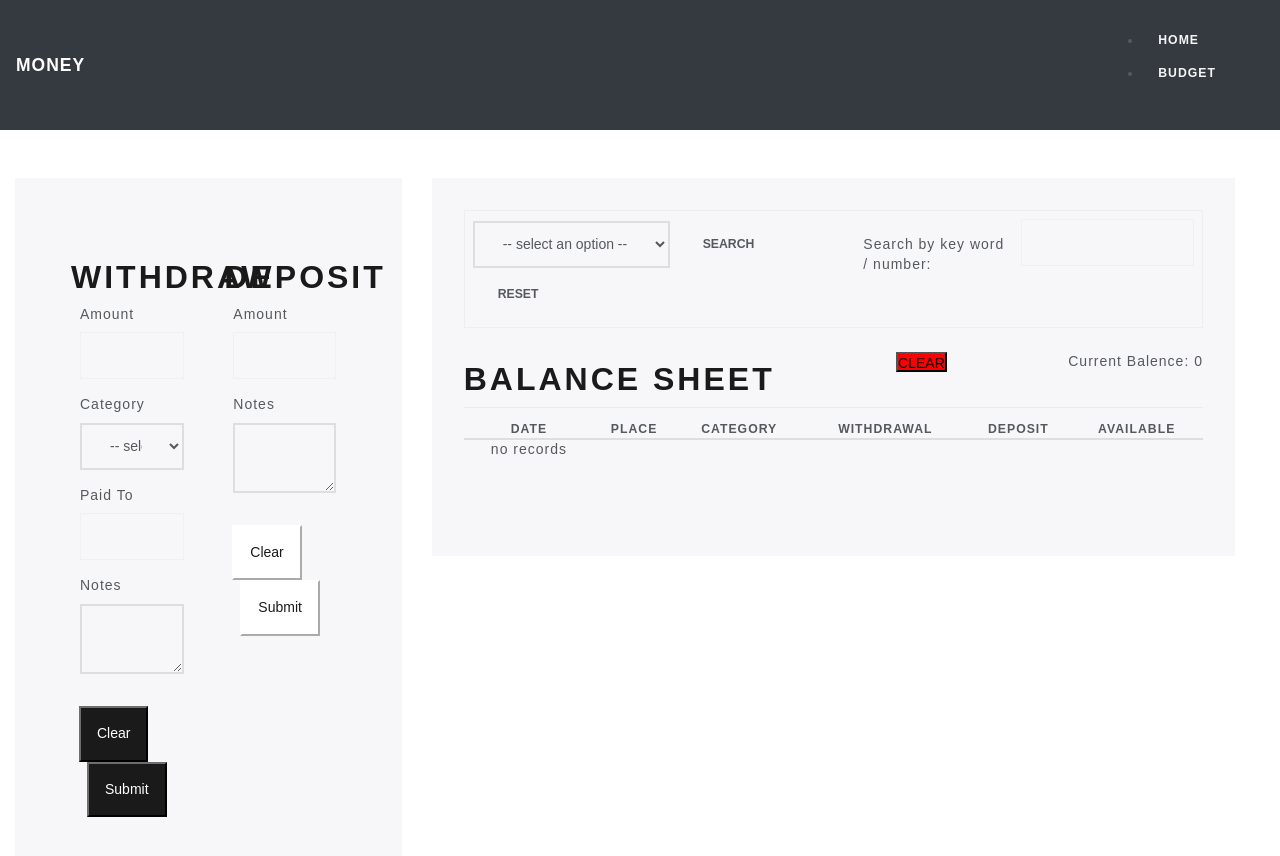
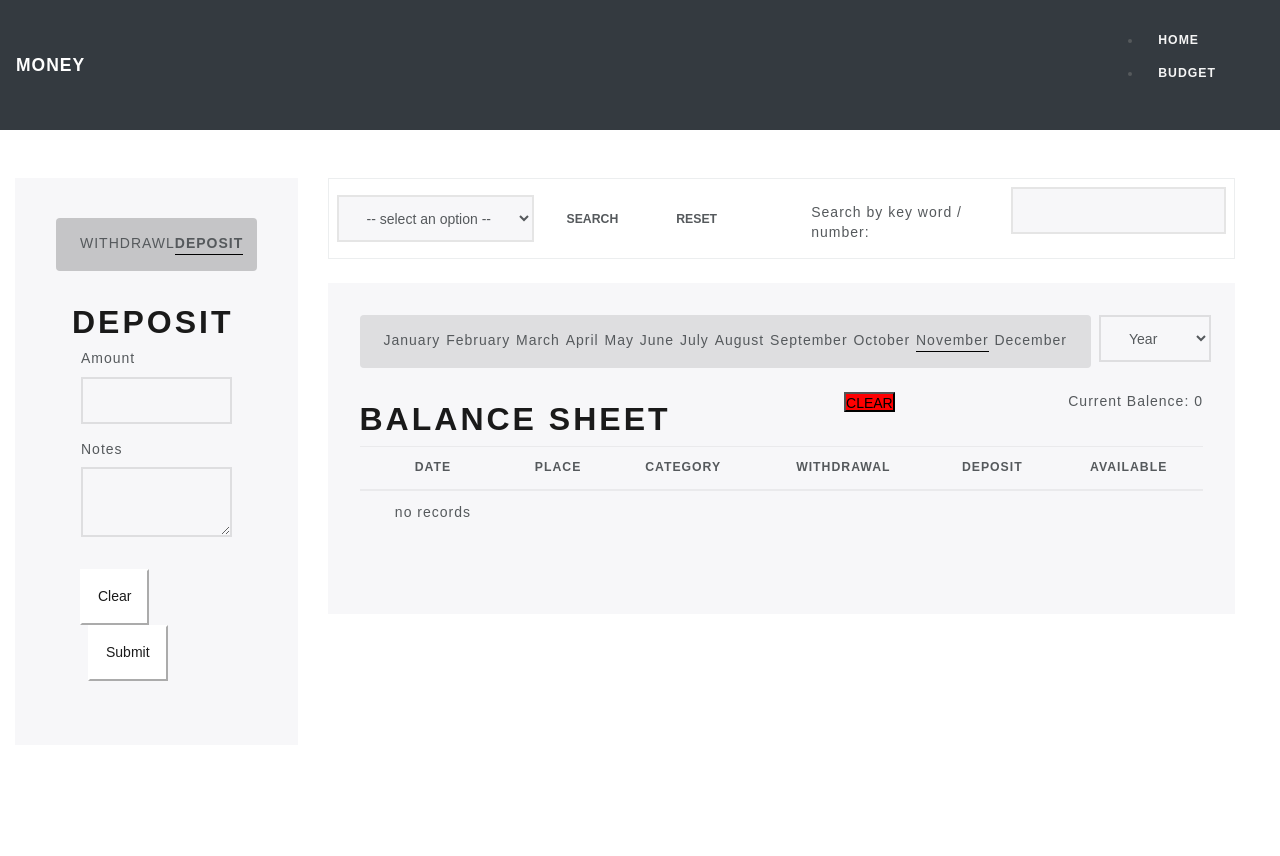
Before and after one commit to plake492/simple_budget, a React (Create React App) app: page / in a window 1280 px wide. Shown: the top 856 px of the page. After the commit the page ends 800 px from the top, so only its background shows below. Built offline with nearby package versions, Linux system fonts and the light colour scheme.

Commit message:
added date and year structure // menue for transaction type

```diff
--- a/src/App.css
+++ b/src/App.css
@@ -40,3 +40,9 @@ select {
 .btn_no-border:hover {
   background-color: #ececf1;
 }
+
+.transaction_btn {
+  cursor: pointer;
+  text-transform: uppercase;
+  text-align: center;
+}
--- a/src/componenets/Deposit.js
+++ b/src/componenets/Deposit.js
@@ -19,7 +19,7 @@ function Deposit ({
   }
 
   return (
-    <form className='col-lg-6 px-3' onSubmit={(e) => handleSubmit(e)}>
+    <form className='col-lg-12 px-3' onSubmit={(e) => handleSubmit(e)}>
       <h1 className='mt-3'>Deposit</h1>
       <div className='row px-4'>
         <label for='amount'>Amount</label>
--- a/src/componenets/SpendingTable.js
+++ b/src/componenets/SpendingTable.js
@@ -1,8 +1,9 @@
 import React, { useState } from 'react'
-import { format } from 'date-fns'
+import { format, toDate } from 'date-fns'
 import TableRow from './TableRow'
 import SearchCategory from './SearchCategory'
 import { useStoreContext } from '../utils/GlobalState'
+import API from '../utils/API'
 
 function SpendingTable ({
   updateCurrentBalance,
@@ -15,6 +16,12 @@ function SpendingTable ({
   searchByKeyWord,
   handleChangeKeyword
 }) {
+  const underline = {
+    borderBottom: 'black 1px solid',
+    color: 'hsl(225, 2, 80)'
+  }
+
+  const months = ['January', 'February', 'March', 'April', 'May', 'June', 'July', 'August', 'September', 'October', 'November', 'December']
   const [state, dispatch] = useStoreContext()
 
   const [showLineItem, setShowLineItem] = useState(false)
@@ -34,8 +41,8 @@ function SpendingTable ({
 
   const clearAll = () => {
     const verify = prompt('if sure, type "yes"')
+    API.deleteAll()
     if (verify.toLowerCase() === 'yes') {
-      localStorage.clear('transactionArr')
       dispatch({
         type: 'INITIALIZE_BUDGET',
         transactions: [],
@@ -60,6 +67,27 @@ function SpendingTable ({
                 handleChangeKeyword={handleChangeKeyword}
               />
             </div>
+            <div className='jumbotron' style={{ paddingTop: '2rem' }}>
+              <div className='d-flex flex-row justify-content-end'>
+                <div className='flex-fill month_select d-flex justify-content-between px-4 pt-3 rounded mb-4' style={{ backgroundColor: '#DEDEE0' }}>
+                  {months.map((month, index) => (
+                    <p
+                      style={state.focusMonth === month ? underline : null}
+                      key={index}
+                      onClick={() => dispatch({ type: 'UPDATE_FOCUS_MONTH', month: month })}
+                    >{month}
+                    </p>
+                  ))}
+                </div>
+                <div>
+                  <select
+                    className='form-control ml-2'
+                    onChange={(e) => dispatch({ type: 'UPDATE_FOCUS_YEAR', year: e.target.value })}
+                  >
+                    <option value=''>Year</option><option value='2018'>2018</option><option value='2019'>2019</option><option value='2020'>2020</option><option value='2021'>2021</option><option value='2022'>2022</option>
+                  </select>
+                </div>
+              </div>
               <div className='d-flex justify-content-between'>
                 <h1 className='text-center pt-2'>Balance Sheet</h1>
                 <button style={{ height: '20px', backgroundColor: 'red' }} onClick={() => clearAll()}>CLEAR</button>
@@ -78,12 +106,12 @@ function SpendingTable ({
                 </thead>
                 <tbody>
                   <TableRow
-                  // transactionArr={state.transactionArr}
-                  // currentBalance={currentBalance}
+                    transactionArr={state.transactionArr}
                     displayLineItem={displayLineItem}
                   />
                 </tbody>
               </table>
+            </div>
           </>
         ) : (
           <div>
--- a/src/componenets/TableRow.js
+++ b/src/componenets/TableRow.js
@@ -1,18 +1,15 @@
 import React from 'react'
 import { format } from 'date-fns'
-import { useStoreContext } from '../utils/GlobalState'
-
+import { add$ } from '../utils/helpers'
 function TableRow ({
-  // transactionArr,
+  transactionArr,
   currentBalance,
   displayLineItem
 }) {
-  const [state] = useStoreContext()
-  console.log('state==>>', state)
   return (
     <>
-      {state.transactionArr.length ? state.transactionArr.map((item, index) => {
-        console.log('item, index==>>', item, index)
+      {transactionArr.length ? transactionArr.map((item, index) => {
+        add$(item) // Add $ to any number
         return (
           <tr
             style={{ padding: '1rem' }}
@@ -24,13 +21,12 @@ function TableRow ({
             <th>{format(item.date, 'LL/dd')}</th>
             <td>{item.paidTo}</td>
             <td>{item.category}</td>
-            <td>{item.withdrawlAmount}</td>
-            <td>{item.depositAmount}</td>
-            <td>{item.currentBalance}</td>
-
+            <td>{item.withdrawlAmount$}</td>
+            <td>{item.depositAmount$}</td>
+            <td>{item.currentBalance$}</td>
           </tr>
         )
-      }) : (<p>no records</p>)}
+      }) : (<tr><td>no records</td></tr>)}
     </>
   )
 }
--- a/src/componenets/Withdrawl.js
+++ b/src/componenets/Withdrawl.js
@@ -22,7 +22,7 @@ function DepositWithdrawl ({
 
   return (
     <form
-      className='col-lg-6' onSubmit={(e) => handleSubmit(e)}
+      className='col-lg-12' onSubmit={(e) => handleSubmit(e)}
     >
       <h1 className='mt-3'>Withdraw</h1>
       <div className='row px-4'>
@@ -74,6 +74,20 @@ function DepositWithdrawl ({
         </div>
       </div>
       <div className='row px-4'>
+        <label for='paidTo'>Date</label>
+        <div className='input-group mb-3'>
+          <input
+            type='date'
+            className='form-control'
+            placeholder={Date.now()}
+            name='date'
+            ref={register({ required: true })}
+            disabled={toggle === 'deposit'}
+            onChange={(e) => handleChange(e, 'withdrawl')}
+          />
+        </div>
+      </div>
+      <div className='row px-4'>
         <label for='paidTo'> Notes</label>
         <div className='input-group mb-3'>
           <textarea
--- a/src/pages/MonthBudget/index.js
+++ b/src/pages/MonthBudget/index.js
@@ -15,8 +15,8 @@ function MonthBudget () {
 
   const handleSubmit = (e) => {
     e.preventDefault()
+    setBudgetArr([...budgetArr, budgetItem])
     reset()
-    setBudgetArr([...budgetArr, budgetItem])
   }
 
   return (
@@ -33,18 +33,18 @@ function MonthBudget () {
             </thead>
             <tbody>
               {budgetArr.map((item, index) => (
-                <tr key={index}>
-                  <th>
+                <tr className='budget__table' key={index}>
+                  <th className='budget__table'>
                     <input
                       type='text' name='item' value={item.item} onChange={(e) => handelChange(e)}
                     />
                   </th>
-                  <td>
+                  <td className='budget__table'>
                     <input
                       type='number' name='budgeted' value={item.budgeted} onChange={(e) => handelChange(e)}
                     />
                   </td>
-                  <td>
+                  <td className='budget__table'>
                     <input
                       type='number' name='actual' value={item.actual} onChange={(e) => handelChange(e)}
                     />
@@ -53,8 +53,7 @@ function MonthBudget () {
               ))}
             </tbody>
           </table>
-
-          <form onSubmit={(e) => handleSubmit(e)} className='d-flex'>
+          <form onSubmit={(e) => handleSubmit(e)} className='d-flex budget__table'>
             <input
               ref={register({ required: true })}
               type='text'
--- a/src/pages/MonthBudget/style.css
+++ b/src/pages/MonthBudget/style.css
@@ -1,4 +1,5 @@
-input {
+.budget__table input,
+.budget__table input {
   border: 1px hsla(0, 0%, 0%, 0.027) solid !important;
   width: 100%;
   height: 2rem;
@@ -6,9 +7,9 @@ input {
   padding: 0 0.5rem;
 }
 
-th,
-tr,
-td {
+.budget__table th,
+.budget__table tr,
+.budget__table td {
   padding: 0px 0px 0px 0px !important;
   border-spacing: 0 !important;
   height: 2rem;
--- a/src/pages/Spending/index.js
+++ b/src/pages/Spending/index.js
@@ -2,13 +2,20 @@ import React, { useState, useEffect } from 'react'
 import Withdrawl from '../../componenets/Withdrawl'
 import Deposit from '../../componenets/Deposit'
 import SpendingTable from '../../componenets/SpendingTable'
+
 import { uuid } from 'uuidv4'
 import { useStoreContext } from '../../utils/GlobalState'
+import { updateTransactionsBalance } from '../../utils/helpers'
 import API from '../../utils/API'
-import { updateTransactionsBalance } from '../../utils/helpers'
+import './style.css'
 
 function Spending () {
   const [state, dispatch] = useStoreContext()
+
+  const underline = {
+    borderBottom: 'black 1px solid',
+    fontWeight: '700'
+  }
 
   const [catCurrentBalance, setCatCurrentBalance] = useState(0)
   const [transaction, setTransaction] = useState({})
@@ -17,6 +24,7 @@ function Spending () {
   const [catSearch, setCatSearch] = useState('')
   const [toggleType, setToggleType] = useState('') // use to togglw table from all items or single line item
   const [keyWordSearch, setKeyWordSearch] = useState('')
+  const [display, setDisplay] = useState(state.originArr.length ? 'withdrawl' : 'deposit')
   const [catOptions] = useState([
     { item: 'All', itemId: 0 },
     { item: 'Grocery', itemId: 1 },
@@ -29,8 +37,6 @@ function Spending () {
     { item: 'Undefined', itemId: 8 }
   ])
 
-  // Grab local storage on componenet load
-  // set initial state
   useEffect(() => {
     const { transactions, currentBalance } = API.getInitialBudget()
     dispatch({
@@ -59,7 +65,7 @@ function Spending () {
 
       transaction.currentBalance = balance
       transaction._id = uuid()
-      transaction.date = Date.now()
+      transaction.date = transaction.date || Date.now()
 
       API.postBudget({
         transactions: [...state.originArr, transaction],
@@ -77,8 +83,15 @@ function Spending () {
   }
 
   const updateCurrentBalance = (newArr) => {
-    const updateTransactions = updateTransactionsBalance(newArr)
-    const newBalance = updateTransactions[updateTransactions.length - 1].currentBalance
+    let updateTransactions
+    let newBalance
+    if (newArr.length) {
+      updateTransactions = updateTransactionsBalance(newArr) // From Helper Functions
+      newBalance = updateTransactions[updateTransactions.length - 1].currentBalance
+    } else {
+      updateTransactions = []
+      newBalance = 0
+    }
 
     API.postBudget({
       transactions: updateTransactions,
@@ -121,6 +134,7 @@ function Spending () {
   const resetCat = () => {
     setCatSearch('')
     dispatch({ type: 'RESET_TRANSACTION_ARR' })
+    setCatCurrentBalance(0)
   }
 
   const searchByKeyWord = (e, word) => {
@@ -156,9 +170,14 @@ function Spending () {
   return (
     <>
       <div className='container-fluid mt-5 row'>
-        <div className='col-lg-4'>
+        <div className='col-lg-3'>
           <div className='jumbotron'>
             <div className='row px-4'>
+              <div className='w-100 d-flex justify-content-between px-4 mt-n4 pt-3 rounded mb-3' style={{ backgroundColor: '#C5C5C7' }}>
+                <p className='transaction_btn' style={display === 'withdrawl' ? underline : null} onClick={() => setDisplay('withdrawl')}>Withdrawl</p>
+                <p className='transaction_btn' style={display === 'deposit' ? underline : null} onClick={() => setDisplay('deposit')}>Deposit</p>
+              </div>
+              {display === 'withdrawl' ? (
                 <Withdrawl
                   transaction={transaction}
                   setTransaction={setTransaction}
@@ -169,6 +188,7 @@ function Spending () {
                   setToggle={setToggleType}
                   handleChange={handleChangeTransactions}
                 />
+              ) : (
                 <Deposit
                   transaction={transaction}
                   setTransaction={setTransaction}
@@ -178,11 +198,11 @@ function Spending () {
                   setToggle={setToggleType}
                   handleChange={handleChangeTransactions}
                 />
+              )}
             </div>
           </div>
         </div>
-        <div className='col-lg-8'>
-          <div className='jumbotron' style={{ paddingTop: '2rem' }}>
+        <div className='col-lg-9'>
           <SpendingTable
             searchByCat={searchByCat}
             catOptions={catOptions}
@@ -195,8 +215,6 @@ function Spending () {
           />
         </div>
       </div>
-
-      </div>
     </>
   )
 }
--- a/src/pages/Spending/style.css
+++ b/src/pages/Spending/style.css
@@ -1,3 +1,9 @@
-input {
-  border: none !important;
+th,
+td,
+tr {
+  padding: 0.75rem !important;
 }
+
+/* .budget__table td {
+  padding: 0.75rem !important;
+} */
--- a/src/utils/GlobalState.js
+++ b/src/utils/GlobalState.js
@@ -1,4 +1,5 @@
 import React, { createContext, useReducer, useContext } from 'react'
+import { format } from 'date-fns'
 
 const StoreContext = createContext()
 const { Provider } = StoreContext
@@ -34,6 +35,16 @@ const reducer = (state, action) => {
         ...state,
         currentBalance: action.currentBalance
       }
+    case 'UPDATE_FOCUS_MONTH' :
+      return {
+        ...state,
+        focusMonth: action.focusMonth
+      }
+    case 'UPDATE_FOCUS_YEAR' :
+      return {
+        ...state,
+        focusYear: action.year
+      }
     default:
       return state
   }
@@ -43,7 +54,9 @@ const StoreProvider = ({ value = [], ...props }) => {
   const [state, dispatch] = useReducer(reducer, {
     originArr: [],
     transactionArr: [],
-    currentBalance: 0
+    currentBalance: 0,
+    focusMonth: format(new Date(), 'LLLL'),
+    focusYear: format(new Date(), 'uuuu')
   })
 
   return <Provider value={[state, dispatch]} {...props} />
```
Also changed, not shown: src/utils/API.js (+6 -1 lines), src/utils/helpers.js (+10 -1 lines), 1 other file (tests, documents, lock files or other folders). Lines whose indentation alone changed are shown as unchanged.
